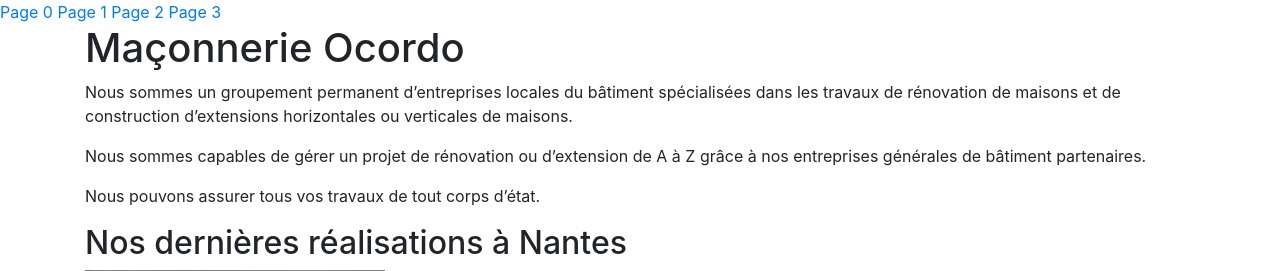
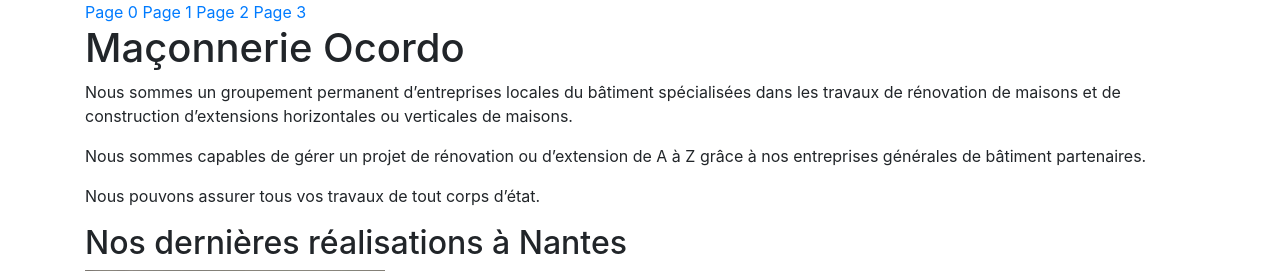
Before and after one commit to JOURDANVincent/PhpGroupProject, a PHP site: page / in a window 1280 px wide. Shown: the top 271 px of the page. Run offline with PHP 8.4, Linux system fonts and the light colour scheme; some web fonts are replaced.

Commit message:
maj avant merge

```diff
--- a/views/template/header.php
+++ b/views/template/header.php
@@ -23,10 +23,14 @@
 <body> <!-- début BODY -->
 
     <header>
-        <div>
-            <a href="1.html">Page 0</a>
-            <a href="2.html">Page 1</a>
-            <a href="3.html">Page 2</a>
-            <a href="4.html">Page 3</a>
+        <div class="container">
+            <div class="row justify-content-center">
+                <div class="col-12">
+                    <a href="1.html">Page 0</a>
+                    <a href="2.html">Page 1</a>
+                    <a href="3.html">Page 2</a>
+                    <a href="4.html">Page 3</a>
+                </div>
+            </div>
         </div>
     </header>
```
